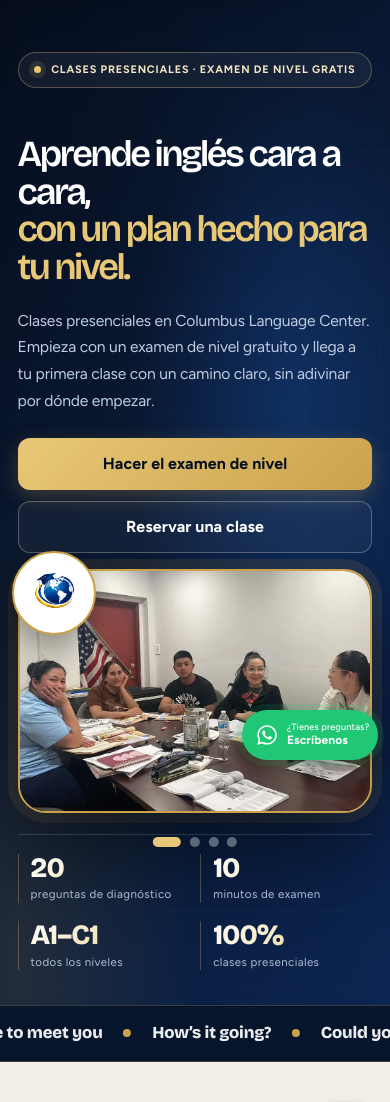
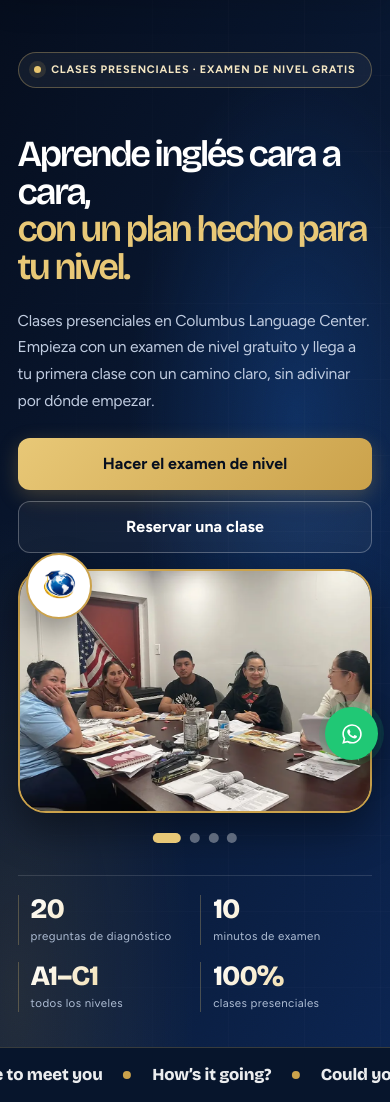
Before and after one commit to cristin-morales2398090/columbus-language-center, a Flask app: page / in a window 390 px wide. Shown: the part 72-1174 px from the top of the page. Run offline with Flask 3, Linux system fonts and the light colour scheme.

Commit message:
mejoria para arreglar formato desde el celular

```diff
--- a/static/main.js
+++ b/static/main.js
@@ -83,16 +83,16 @@
     });
     lb.addEventListener('click', e => { if (e.target === lb || e.target.closest('button')) lb.close(); });
   }
-  // Hero: fotos que rotan cada 5 s (pausa al pasar el mouse; sin rotar si prefiere menos movimiento)
+  // Hero: fotos que rotan cada 5 s (pausa al pasar el mouse; con 'reducir movimiento' cambian sin fundido)
   const slides = [...document.querySelectorAll('.ph-slides img')], dots = document.querySelector('.ph-dots'), box = document.querySelector('.hero-photo');
   if (slides.length > 1 && dots && box) {
     let cur = 0, timer;
     const go = k => { cur = k; slides.forEach((s, j) => s.classList.toggle('is-on', j === k)); btns.forEach((b, j) => b.classList.toggle('on', j === k)); };
-    const play = () => { clearInterval(timer); if (!reduce) timer = setInterval(() => go((cur + 1) % slides.length), 5000); };
+    const play = () => { clearInterval(timer); timer = setInterval(() => go((cur + 1) % slides.length), 5000); };
     const btns = slides.map((_, k) => { const b = document.createElement('button'); b.type = 'button';
       b.setAttribute('aria-label', 'Ver foto ' + (k + 1)); b.onclick = () => { go(k); play(); }; dots.appendChild(b); return b; });
     go(0); play();
-    box.addEventListener('pointerenter', () => clearInterval(timer)); box.addEventListener('pointerleave', play);
+    if (matchMedia('(hover:hover)').matches) { box.addEventListener('pointerenter', () => clearInterval(timer)); box.addEventListener('pointerleave', play); }
     document.addEventListener('visibilitychange', () => document.hidden ? clearInterval(timer) : play());
   }
 })();
--- a/static/style.css
+++ b/static/style.css
@@ -872,3 +872,13 @@ img, svg, iframe, video { max-width:100%; }
 
 /* Ajustes para celular: etiquetas del hero fuera de la foto; carrusel sin sombra recortada */
 @media(max-width:760px){.ph-chip{display:none}.bento figure{box-shadow:none}}
+
+/* Celular: hero más limpio (sin doble marco, puntos separados de las estadísticas, WhatsApp redondo y pequeño) */
+@media(max-width:760px){
+ .ph-slides{box-shadow:0 18px 40px rgba(0,0,0,.4)}
+ .hero-photo{margin-bottom:2.6rem}
+ .ph-dots{bottom:-30px}
+ .ph-badge{width:66px;height:66px;left:8px;top:-16px}.ph-badge img{width:46px}
+ .fab{width:3.3rem;height:3.3rem;min-height:0;padding:0;border-radius:50%;justify-content:center}
+ .fab-label{display:none}
+}
```
